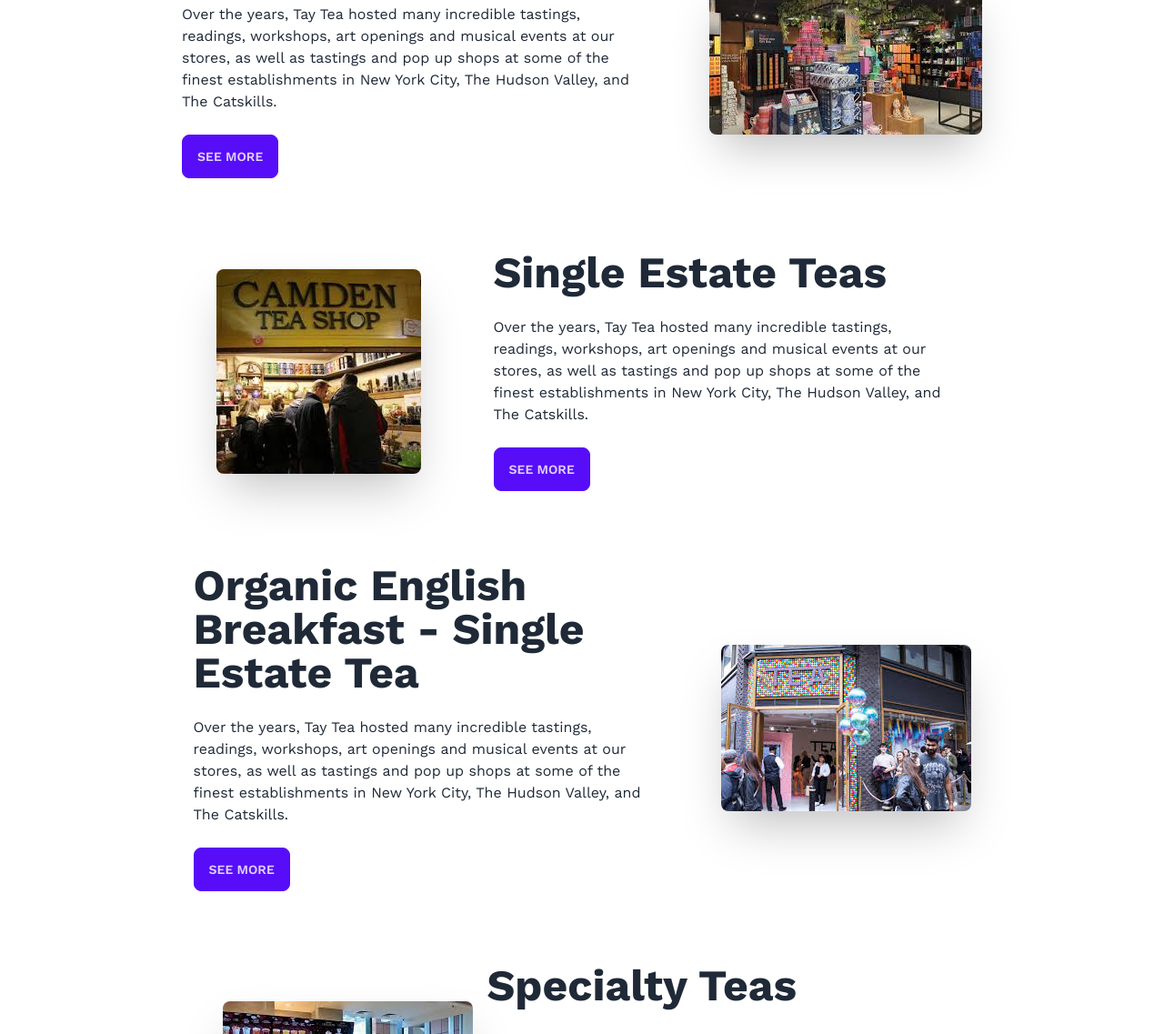
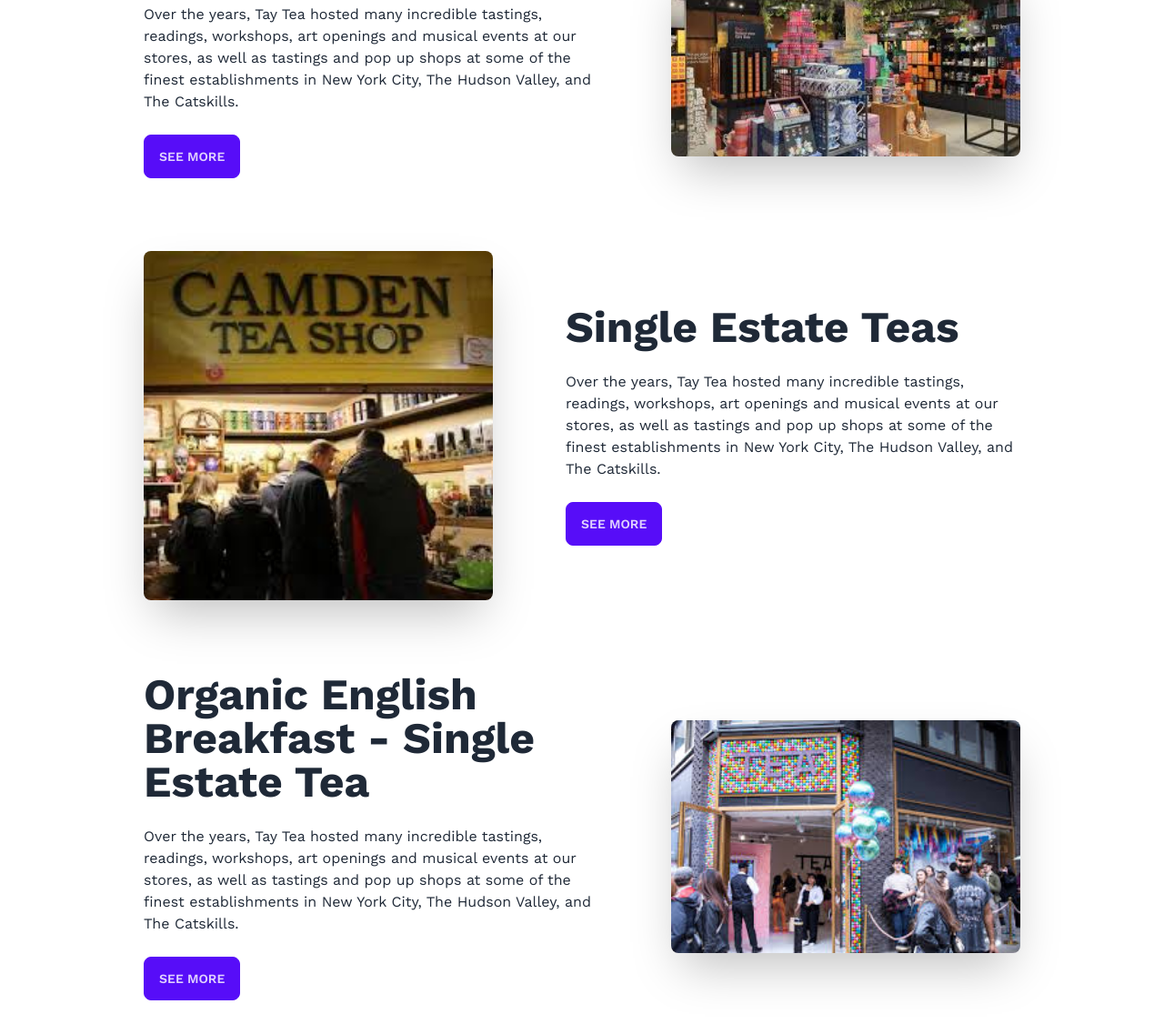
Before and after one commit to JOHIRRIHAN/tea_store, a plain HTML site: page ourevents.html in a window 1280 px wide. Shown: the part 428-1565 px from the top of the page at 91% size. Drawn offline with nearby package versions, Linux system fonts and the light colour scheme; a web font is replaced by a local one.

Commit message:
last push

```diff
--- a/ourevents.html
+++ b/ourevents.html
@@ -89,21 +89,11 @@
 
     </main>
     <section class=" mx-5 lg:mx-20">
-        <!-- card 1 -->
-        <!-- <div class="hero ">
-            <div class="hero-content flex-col lg:flex-row-reverse p-10  lg:w-auto">
-              <img src="/images/product/event1.webp" class="max-w-5xl lg:max-w-md rounded-lg shadow-2xl" />
-              <div class="w-96">
-                <h1 class="text-5xl font-bold">Events & Tastings</h1>
-                <p class="py-6">Over the years, Tay Tea hosted many incredible tastings, readings, workshops, art openings and musical events at our stores, as well as tastings and pop up shops at some of the finest establishments in New York City, The Hudson Valley, and The Catskills.</p>
-                <button class="btn btn-primary">See More</button>
-              </div>
-            </div>
-          </div> -->
+
           <!-- card 2 -->
         <div class="hero">
             <div class="hero-content flex-col lg:flex-row-reverse gap-20 p-10 w-60 lg:w-auto">
-              <img src="images/product/event2.jpeg" class=" max-w-5xl lg:max-w-md rounded-lg shadow-2xl" />
+              <img src="images/product/event2.jpeg" class=" max-w-5xl lg:w-96 lg:max-w-md rounded-lg shadow-2xl" />
               <div class="w-[300px] lg:w-[500px] lg:gap-10">
                 <h1 class="text-5xl font-bold">Events & Tastings</h1>
                 <p class="py-6">Over the years, Tay Tea hosted many incredible tastings, readings, workshops, art openings and musical events at our stores, as well as tastings and pop up shops at some of the finest establishments in New York City, The Hudson Valley, and The Catskills.</p>
@@ -114,7 +104,7 @@
           <!-- card 3 -->
         <div class="hero">
             <div class="hero-content flex-col lg:flex-row  p-10 w-40 gap-20 lg:w-auto">
-              <img src="images/product/event4.jpeg" class="max-w-5xl lg:max-w-sm rounded-lg shadow-2xl" />
+              <img src="images/product/event4.jpeg" class="max-w-5xl lg:w-96 lg:max-w-sm rounded-lg shadow-2xl" />
               <div class="w-[300px] lg:w-[500px] lg:gap-10">
                 <h1 class="text-5xl font-bold">Single Estate Teas</h1>
                 <p class="py-6">Over the years, Tay Tea hosted many incredible tastings, readings, workshops, art openings and musical events at our stores, as well as tastings and pop up shops at some of the finest establishments in New York City, The Hudson Valley, and The Catskills.</p>
@@ -125,7 +115,7 @@
           <!-- card 4 -->
         <div class="hero">
             <div class="hero-content flex-col lg:flex-row-reverse gap-20 p-10 w-40 lg:w-auto">
-              <img src="images/product/event5.jpeg" class="max-w-5xl lg:max-w-sm rounded-lg shadow-2xl" />
+              <img src="images/product/event5.jpeg" class="max-w-5xl lg:w-96 lg:max-w-sm rounded-lg shadow-2xl" />
               <div class="w-[300px] lg:w-[500px] lg:gap-10">
                 <h1 class="text-5xl font-bold">Organic English Breakfast - Single Estate Tea</h1>
                 <p class="py-6">Over the years, Tay Tea hosted many incredible tastings, readings, workshops, art openings and musical events at our stores, as well as tastings and pop up shops at some of the finest establishments in New York City, The Hudson Valley, and The Catskills.</p>
@@ -136,7 +126,7 @@
           <!-- card 5 -->
         <div class="hero ">
             <div class="hero-content flex-col lg:flex-row p-10  lg:w-auto">
-              <img src="images/product/event6.jpeg" class="max-w-sm rounded-lg shadow-2xl lg:gap-20" />
+              <img src="images/product/event6.jpeg" class="max-w-sm lg:w-96 rounded-lg shadow-2xl lg:gap-20" />
               <div class="w-[300px] lg:w-[500px] lg:gap-10">
                 <h1 class="text-5xl font-bold">Specialty Teas</h1>
                 <p class="py-6">Over the years, Tay Tea hosted many incredible tastings, readings, workshops, art openings and musical events at our stores, as well as tastings and pop up shops at some of the finest establishments in New York City, The Hudson Valley, and The Catskills.</p>
```
